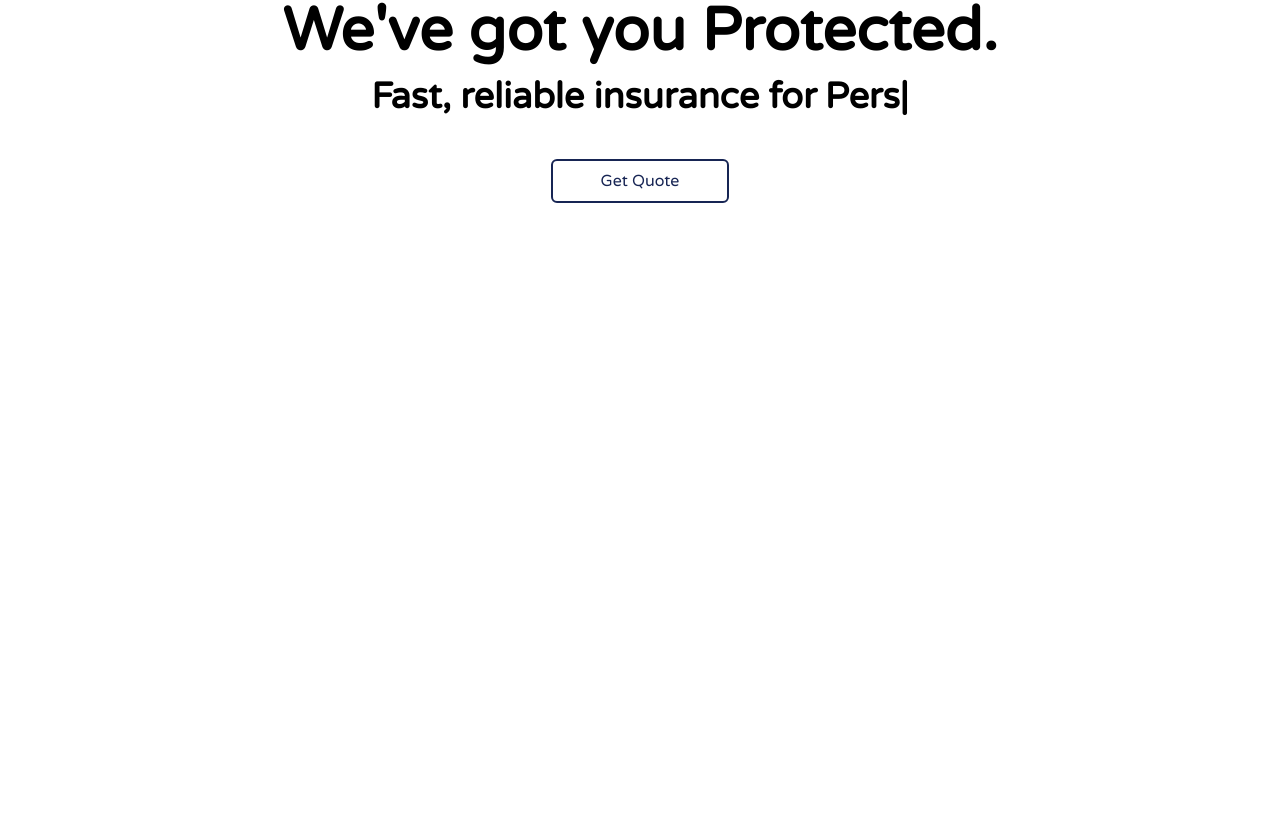
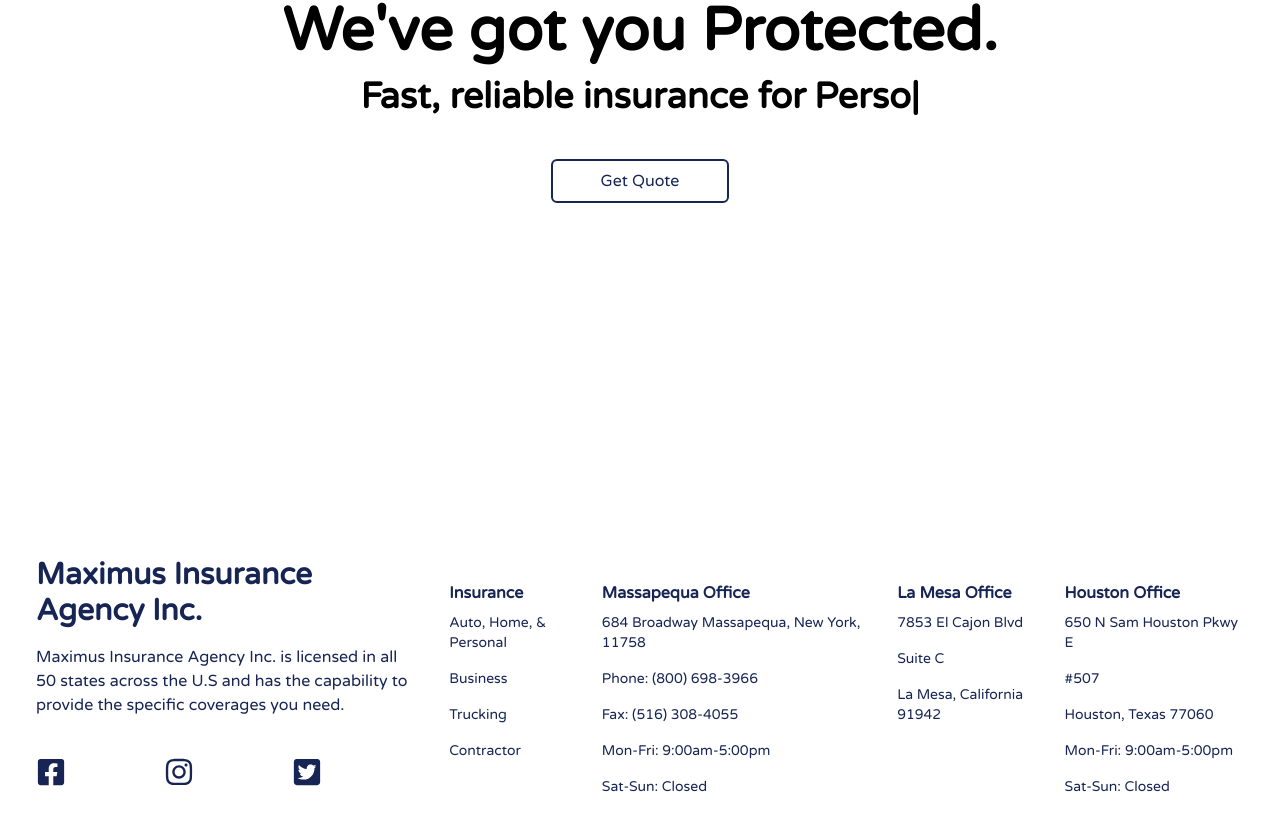
Before and after one commit to alexlato/maximus-ins, a React (Create React App) app: page / in a window 1280 px wide. Shown: the part 339-1170 px from the top of the page. Before the commit the page ends 960 px from the top, so only its background shows below. Built offline with nearby package versions, Linux system fonts and the light colour scheme.

Commit message:
footer component

```diff
--- a/src/components/Footer.jsx
+++ b/src/components/Footer.jsx
@@ -9,7 +9,63 @@
 
 const Footer = () => {
   return (
-    <div className="max-w-[1240px] mx-auto py-16 px-4 grid lg:grid-cols-3 gap-8 text-gray-300"></div>
+    <div className="max-w-[1240px] mx-auto py-16 px-4 grid lg:grid-cols-3 gap-8 text-blue-950">
+      <div>
+        <h1 className="w-full text-3xl font-bold text-blue-950">
+          Maximus Insurance Agency Inc.
+        </h1>
+        <p className="py-4">
+          Maximus Insurance Agency Inc. is licensed in all 50 states across the
+          U.S and has the capability to provide the specific coverages you need.
+        </p>
+        <div className="flex justify-between md:w-[75%] my-6">
+          <FaFacebookSquare size={30} />
+          <FaInstagram size={30} />
+          <FaTwitterSquare size={30} />
+        </div>
+      </div>
+      <div className="lg:col-span-2 flex justify-between mt-6">
+        <div>
+          <h6 className="font-bold text-blue-950">Insurance</h6>
+          <ul>
+            <li className="py-2 text-sm">Auto, Home, & Personal</li>
+            <li className="py-2 text-sm">Business</li>
+            <li className="py-2 text-sm">Trucking</li>
+            <li className="py-2 text-sm">Contractor</li>
+          </ul>
+        </div>
+        <div>
+          <h6 className="font-bold text-blue-950">Massapequa Office</h6>
+          <ul>
+            <li className="py-2 text-sm">
+              684 Broadway Massapequa, New York, 11758
+            </li>
+            <li className="py-2 text-sm">Phone: (800) 698-3966</li>
+            <li className="py-2 text-sm">Fax: (516) 308-4055</li>
+            <li className="py-2 text-sm">Mon-Fri: 9:00am-5:00pm</li>
+            <li className="py-2 text-sm">Sat-Sun: Closed</li>
+          </ul>
+        </div>
+        <div>
+          <h6 className="font-bold text-blue-950">La Mesa Office</h6>
+          <ul>
+            <li className="py-2 text-sm">7853 El Cajon Blvd</li>
+            <li className="py-2 text-sm">Suite C</li>
+            <li className="py-2 text-sm">La Mesa, California 91942</li>
+          </ul>
+        </div>
+        <div>
+          <h6 className="font-bold text-blue-950">Houston Office</h6>
+          <ul>
+            <li className="py-2 text-sm">650 N Sam Houston Pkwy E</li>
+            <li className="py-2 text-sm">#507</li>
+            <li className="py-2 text-sm">Houston, Texas 77060</li>
+            <li className="py-2 text-sm">Mon-Fri: 9:00am-5:00pm</li>
+            <li className="py-2 text-sm">Sat-Sun: Closed</li>
+          </ul>
+        </div>
+      </div>
+    </div>
   );
 };
 
```
